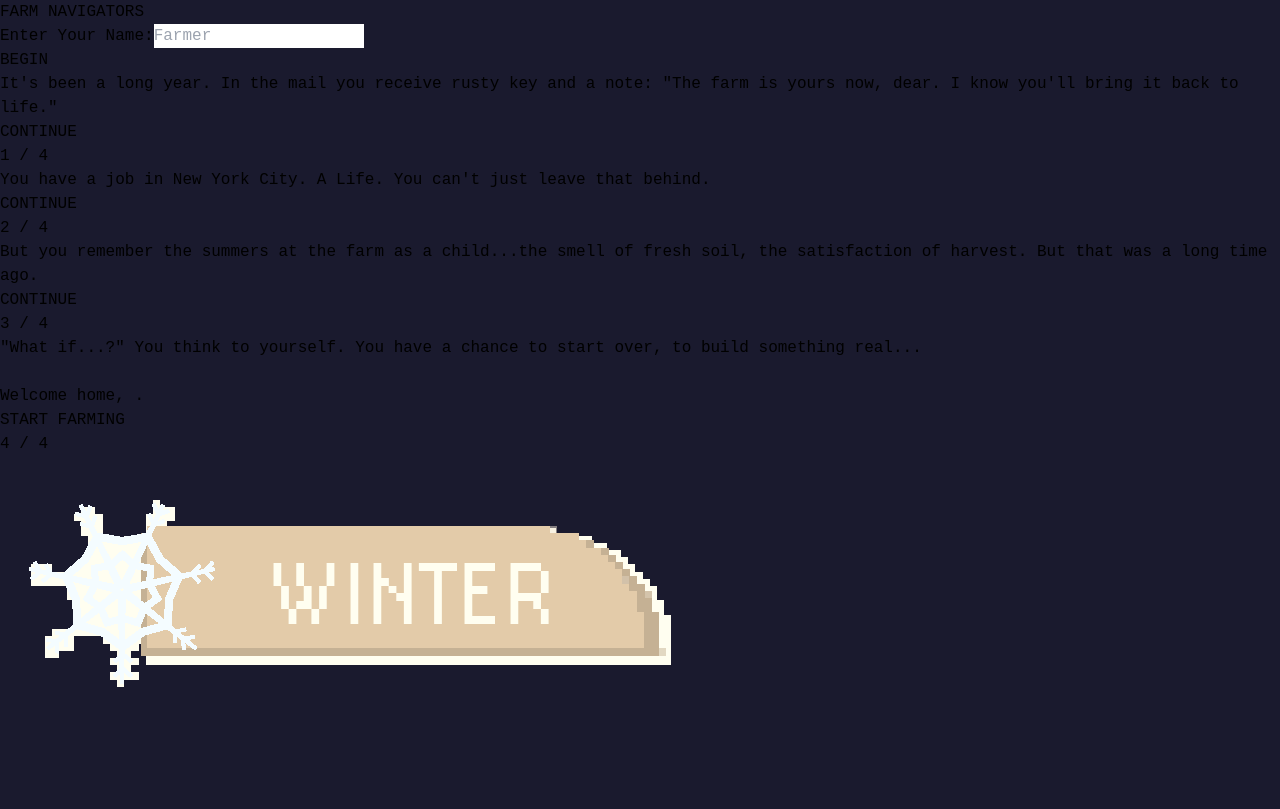
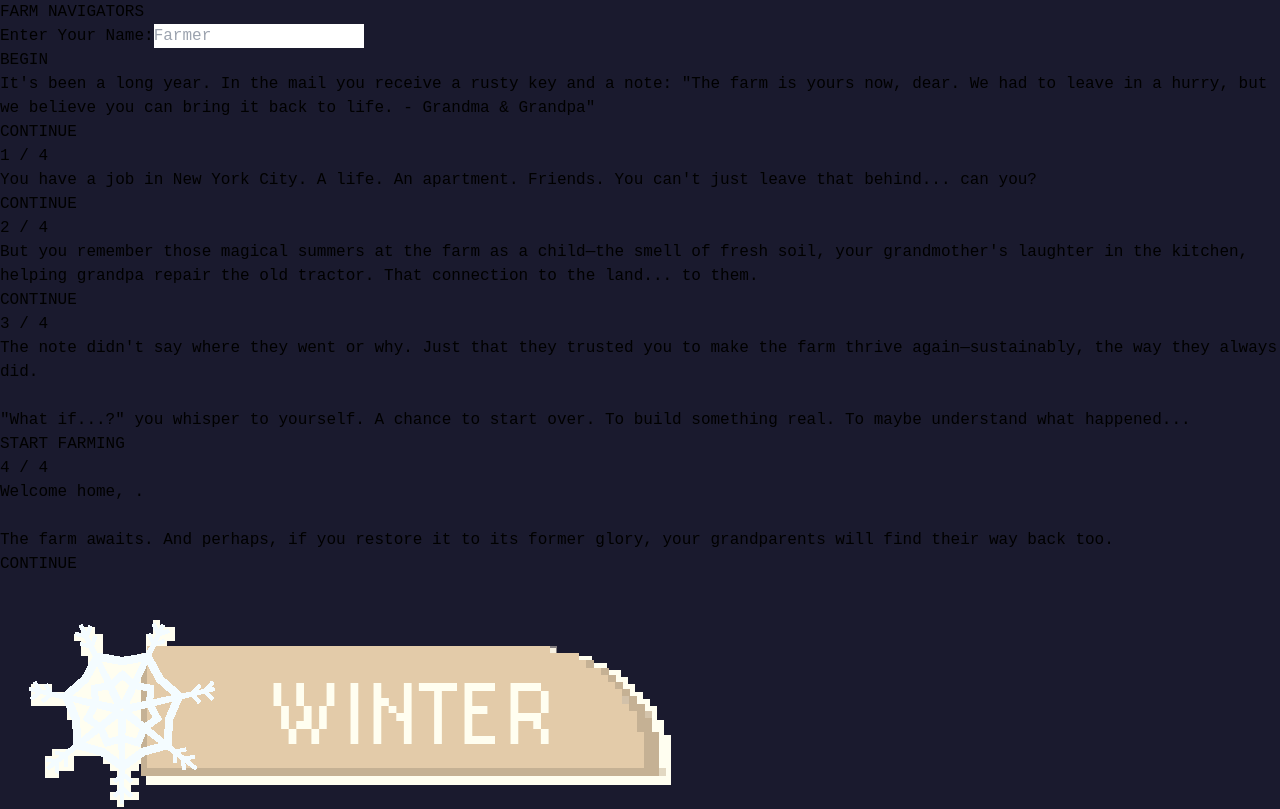
Before and after one commit to huss2342/NASA-Hackathon-frontend, a React (Vite) app: page / in a window 1280 px wide. Shown: the top 809 px of the page. Built offline with nearby package versions, Linux system fonts and the light colour scheme.

Commit message:
hi more changes

```diff
--- a/src/data/scenarios.js
+++ b/src/data/scenarios.js
@@ -2,25 +2,31 @@ export const scenarios = {
   story1: {
     id: 'story1',
     type: 'story',
-    text: `It's been a long year. In the mail you receive rusty key and a note: "The farm is yours now, dear. I know you'll bring it back to life."`,
+    text: "It's been a long year. In the mail you receive a rusty key and a note: \"The farm is yours now, dear. We had to leave in a hurry, but we believe you can bring it back to life. - Grandma & Grandpa\"",
     next: 'story2',
   },
   story2: {
     id: 'story2',
     type: 'story',
-    text: 'You have a job in New York City. A Life. You can\'t just leave that behind.',
+    text: 'You have a job in New York City. A life. An apartment. Friends. You can\'t just leave that behind... can you?',
     next: 'story3',
   },
   story3: {
     id: 'story3',
     type: 'story',
-    text: 'But you remember the summers at the farm as a child...the smell of fresh soil, the satisfaction of harvest. But that was a long time ago.',
+    text: 'But you remember those magical summers at the farm as a child—the smell of fresh soil, your grandmother\'s laughter in the kitchen, helping grandpa repair the old tractor. That connection to the land... to them.',
     next: 'story4',
   },
   story4: {
     id: 'story4',
     type: 'story',
-    text: '"What if...?" You think to yourself. You have a chance to start over, to build something real... <br><br>Welcome home, <span style="color: #4ecca3;">{playerName}</span>.',
+    text: 'The note didn\'t say where they went or why. Just that they trusted you to make the farm thrive again—sustainably, the way they always did. <br><br>"What if...?" you whisper to yourself. A chance to start over. To build something real. To maybe understand what happened...',
+    next: 'story5',
+  },
+  story5: {
+    id: 'story5',
+    type: 'story',
+    text: 'Welcome home, <span style="color: #4ecca3;">{playerName}</span>. <br><br>The farm awaits. And perhaps, if you restore it to its former glory, your grandparents will find their way back too.',
     next: 'january_intro',
   },
 
```
